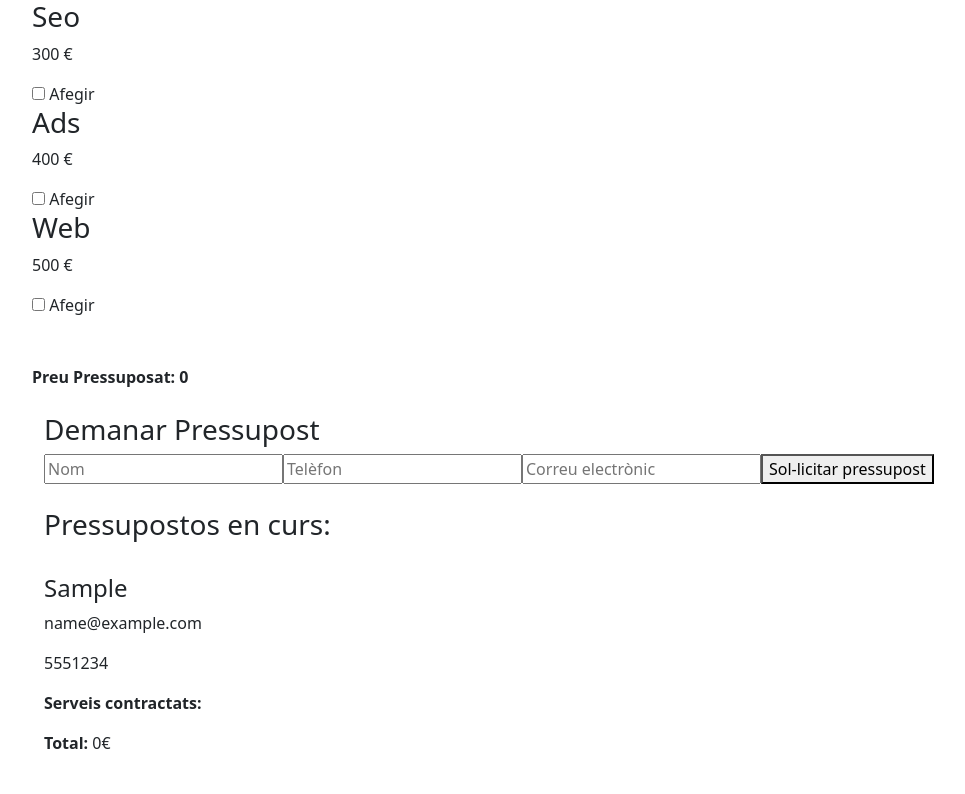
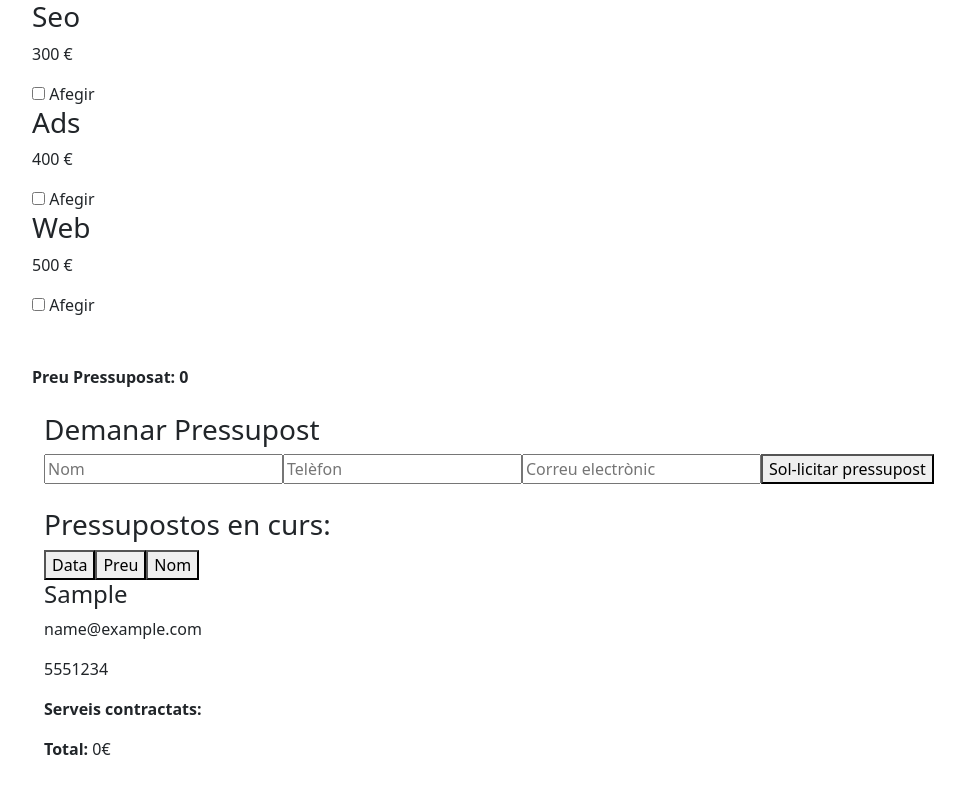
Before and after one commit to tutto-beep-bot/S6-budgets-app, an Angular app: page / in a window 1280 px wide. Both pictures are taken after typing "Sample", "5551234", "name@example.com" into the empty fields and a click on the button "Sol-licitar pressupost". Shown: the top 794 px of the page, without its empty margins (50-1015 px from the left). Built offline with nearby package versions, Linux system fonts and the light colour scheme.

Commit message:
sort buttons added and fuctioning.

```diff
--- a/src/app/budget-list/budget-list.component.html
+++ b/src/app/budget-list/budget-list.component.html
@@ -1,8 +1,15 @@
 <div class="container">
     <h3>Pressupostos en curs:</h3>
-    <br>
 
     @if (budgets().length > 0) {
+        <div class="header-row">
+            <div class="sort-buttons">
+                <button (click)="setSort('date')">Data</button>
+                <button (click)="setSort('price')">Preu</button>
+                <button (click)="setSort('name')">Nom</button>
+            </div>
+        </div>
+
         <div class="budget-list">
             @for (budget of budgets(); track budget){
                 <div class="budget-card">
@@ -22,7 +29,6 @@
                     <div class="budget-right">
                         <p> <strong>Total: </strong>{{budget.total}}€</p>
                     </div>
-
                 </div>
             }
         </div>
--- a/src/app/budget-list/budget-list.component.ts
+++ b/src/app/budget-list/budget-list.component.ts
@@ -1,6 +1,6 @@
-import { Component } from '@angular/core';
+import { Component, computed, signal, Signal } from '@angular/core';
 import { BudgetService } from '../services/budget.service';
-import { Signal } from '@angular/core';
+
 
 @Component({
   selector: 'app-budget-list',
@@ -10,10 +10,27 @@ import { Signal } from '@angular/core';
 })
 export class BudgetListComponent {
 
-  budgets: Signal<any[]>;
+  sortType = signal<'date' | 'price' | 'name'>('date');
 
-  constructor (private budgetService: BudgetService) {
-    this.budgets = this.budgetService.getBudgets();
+  constructor(private budgetService: BudgetService) {}
+
+  budgets = computed(() => {
+    const list = this.budgetService.getBudgets()();
+    switch (this.sortType()) {
+      case 'price':
+        return [...list].sort((a, b) => b.total - a.total);
+      case 'name':
+        return [...list].sort((a, b) => a.name.localeCompare(b.name));
+      case 'date':
+      default:
+        return [...list].sort(
+          (a, b) => new Date(b.date).getTime() - new Date(a.date).getTime()
+        );
+    }
+  });
+
+  setSort(type: 'date' | 'price' | 'name') {
+    this.sortType.set(type);
   }
 
 }
--- a/src/app/services/budget.service.ts
+++ b/src/app/services/budget.service.ts
@@ -13,6 +13,7 @@ export class BudgetService {
     }
 
     addBudget(budget: any){
+        const withDate = { ...budget, date: new Date()};
         this.budgetList.update(current => [...current, budget]);
     }
 
```
Lines whose indentation alone changed are shown as unchanged.
